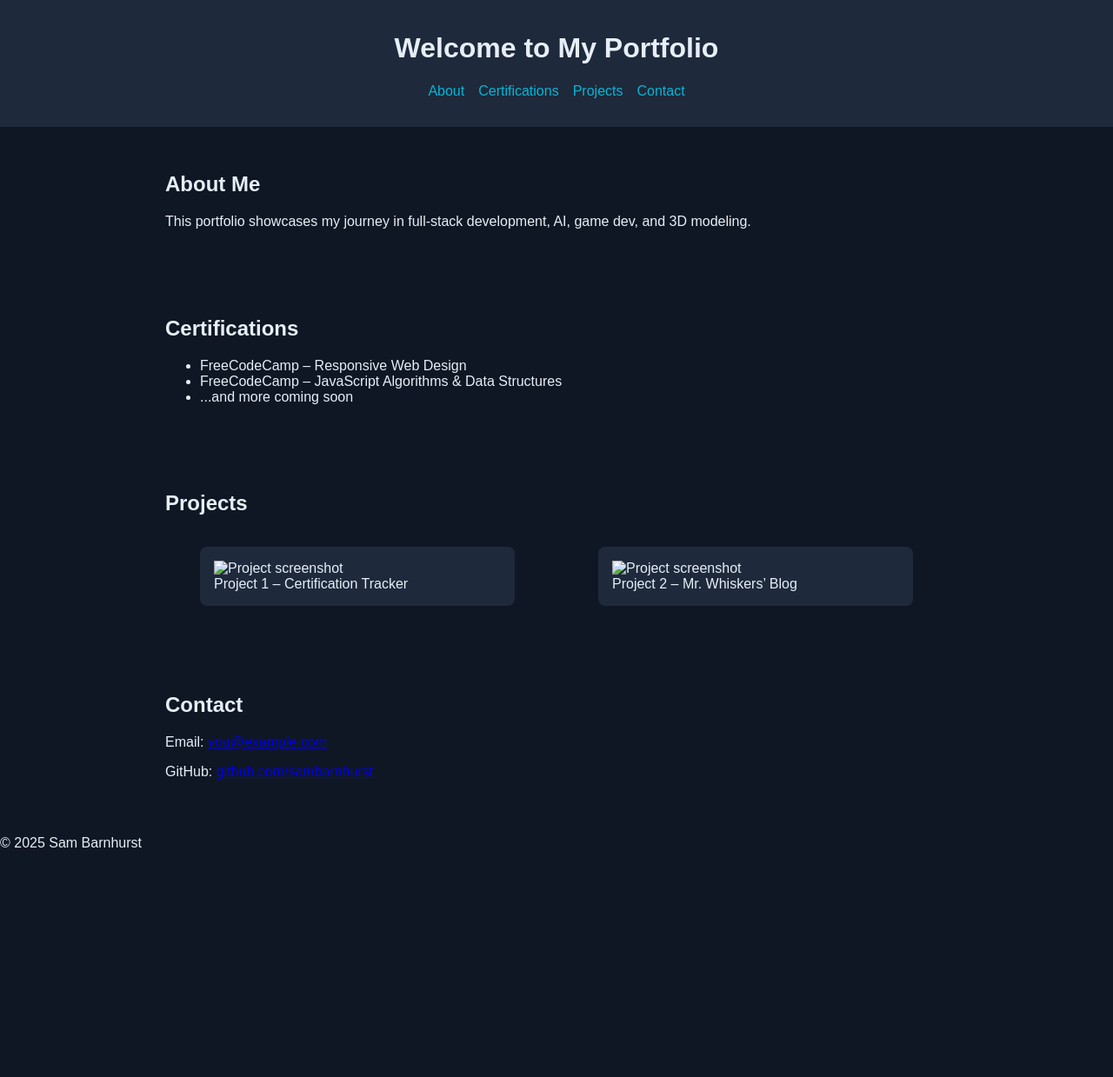
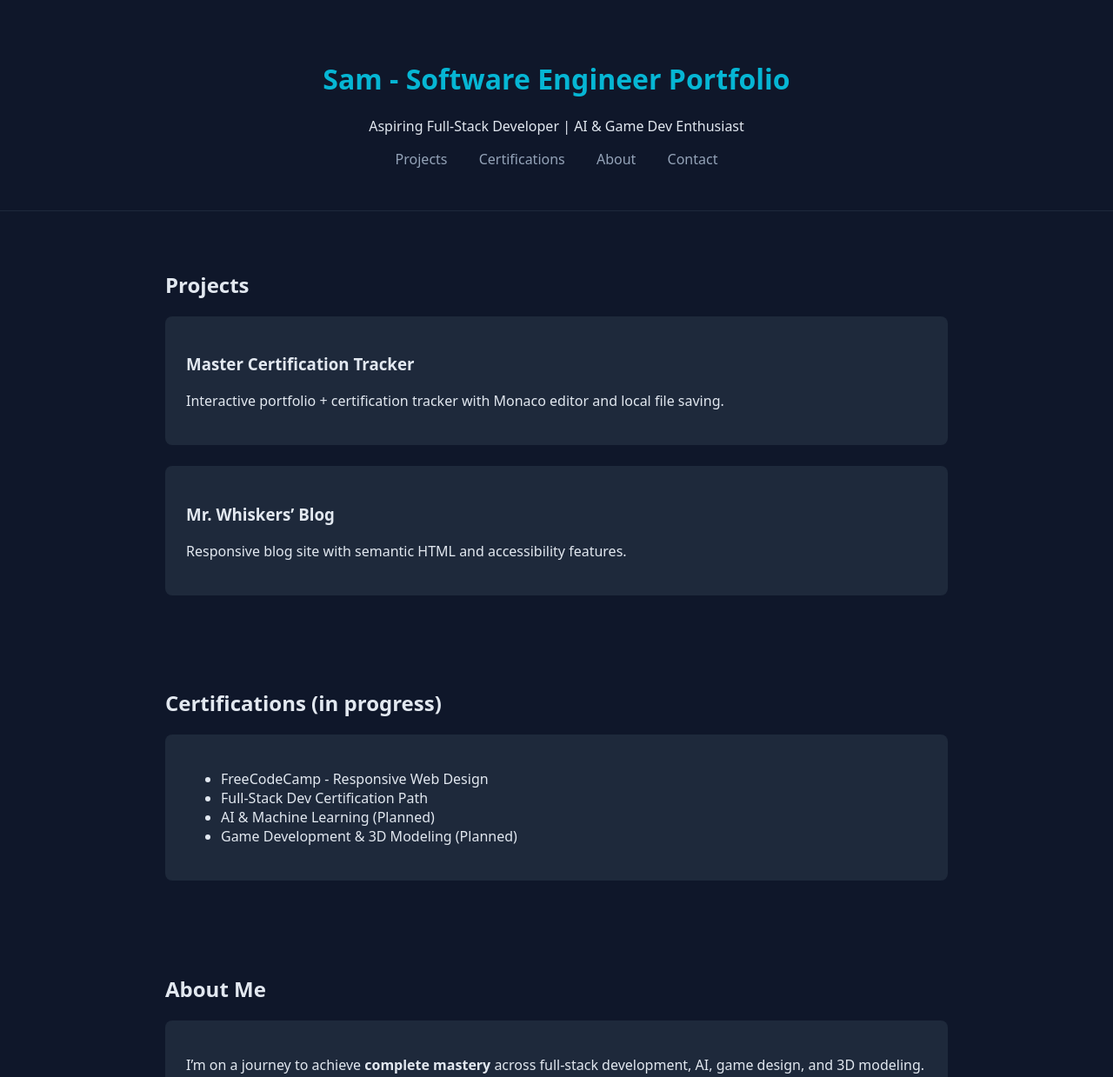
Before and after one commit to Sambarnhurst/Portfolio, a plain HTML site: page index.html in a window 1280 px wide. Shown: the top 1239 px of the page at 87% size. Before the commit the page ends 995 px from the top, so only its background shows below. Drawn offline with Linux system fonts and the light colour scheme.

Commit message:
Auto deploy portfolio on 09/06/2025 07:41:10

```diff
--- a/index.html
+++ b/index.html
@@ -1,64 +1,78 @@
 <!DOCTYPE html>
 <html lang="en">
 <head>
-  <meta charset="UTF-8">
-  <meta name="viewport" content="width=device-width, initial-scale=1.0">
-  <title>Sam Barnhurst | Portfolio</title>
-  <link rel="stylesheet" href="style.css">
+  <meta charset="UTF-8" />
+  <meta name="viewport" content="width=device-width, initial-scale=1.0"/>
+  <title>Sam | Software Engineer Portfolio</title>
+  <style>
+    :root {
+      --bg: #0f172a;
+      --card: #1e293b;
+      --accent: #06b6d4;
+      --text: #e2e8f0;
+      --muted: #94a3b8;
+    }
+    body { margin:0; font-family:system-ui,sans-serif; background:var(--bg); color:var(--text); }
+    header { text-align:center; padding:3rem 1rem; border-bottom:1px solid var(--card); }
+    h1 { color:var(--accent); }
+    nav a { margin:0 1rem; color:var(--muted); text-decoration:none; }
+    nav a:hover { color:var(--accent); }
+    section { max-width:900px; margin:2rem auto; padding:1rem; }
+    .card { background:var(--card); padding:1.5rem; border-radius:8px; margin-bottom:1.5rem; }
+    footer { text-align:center; padding:2rem; font-size:0.9rem; color:var(--muted); }
+  </style>
 </head>
 <body>
   <header>
-    <h1>Welcome to My Portfolio</h1>
+    <h1>Sam - Software Engineer Portfolio</h1>
+    <p>Aspiring Full-Stack Developer | AI & Game Dev Enthusiast</p>
     <nav>
-      <ul>
-        <li><a href="#about">About</a></li>
-        <li><a href="#certifications">Certifications</a></li>
-        <li><a href="#projects">Projects</a></li>
-        <li><a href="#contact">Contact</a></li>
-      </ul>
+      <a href="#projects">Projects</a>
+      <a href="#certifications">Certifications</a>
+      <a href="#about">About</a>
+      <a href="#contact">Contact</a>
     </nav>
   </header>
-
   <main>
+    <section id="projects">
+      <h2>Projects</h2>
+      <div class="card">
+        <h3>Master Certification Tracker</h3>
+        <p>Interactive portfolio + certification tracker with Monaco editor and local file saving.</p>
+      </div>
+      <div class="card">
+        <h3>Mr. Whiskers’ Blog</h3>
+        <p>Responsive blog site with semantic HTML and accessibility features.</p>
+      </div>
+    </section>
+    <section id="certifications">
+      <h2>Certifications (in progress)</h2>
+      <div class="card">
+        <ul>
+          <li>FreeCodeCamp - Responsive Web Design</li>
+          <li>Full-Stack Dev Certification Path</li>
+          <li>AI & Machine Learning (Planned)</li>
+          <li>Game Development & 3D Modeling (Planned)</li>
+        </ul>
+      </div>
+    </section>
     <section id="about">
       <h2>About Me</h2>
-      <p>This portfolio showcases my journey in full-stack development, AI, game dev, and 3D modeling.</p>
-    </section>
-
-    <section id="certifications">
-      <h2>Certifications</h2>
-      <ul>
-        <li>FreeCodeCamp – Responsive Web Design</li>
-        <li>FreeCodeCamp – JavaScript Algorithms & Data Structures</li>
-        <li>...and more coming soon</li>
-      </ul>
-    </section>
-
-    <section id="projects">
-      <h2>Projects</h2>
-      <div class="gallery">
-        <figure>
-          <img src="images/project1.png" alt="Project screenshot">
-          <figcaption>Project 1 – Certification Tracker</figcaption>
-        </figure>
-        <figure>
-          <img src="images/project2.png" alt="Project screenshot">
-          <figcaption>Project 2 – Mr. Whiskers’ Blog</figcaption>
-        </figure>
+      <div class="card">
+        <p>I’m on a journey to achieve <strong>complete mastery</strong> across full-stack development, AI, game design, and 3D modeling.</p>
       </div>
     </section>
-
     <section id="contact">
       <h2>Contact</h2>
-      <p>Email: <a href="mailto:you@example.com">you@example.com</a></p>
-      <p>GitHub: <a href="https://github.com/sambarnhurst" target="_blank">github.com/sambarnhurst</a></p>
+      <div class="card">
+        <p>Email: <a href="mailto:email@email.com">email@email.com</a></p>
+        <p>GitHub: <a href="https://github.com/Sambarnhurst">github.com/Sambarnhurst</a></p>
+        <p>LinkedIn: <a href="#">linkedin.com/in/username</a></p>
+      </div>
     </section>
   </main>
-
   <footer>
-    <p>&copy; 2025 Sam Barnhurst</p>
+    © 2025 Sam | Portfolio built with ❤️ and JavaScript
   </footer>
-
-  <script src="script.js"></script>
 </body>
 </html>
```
